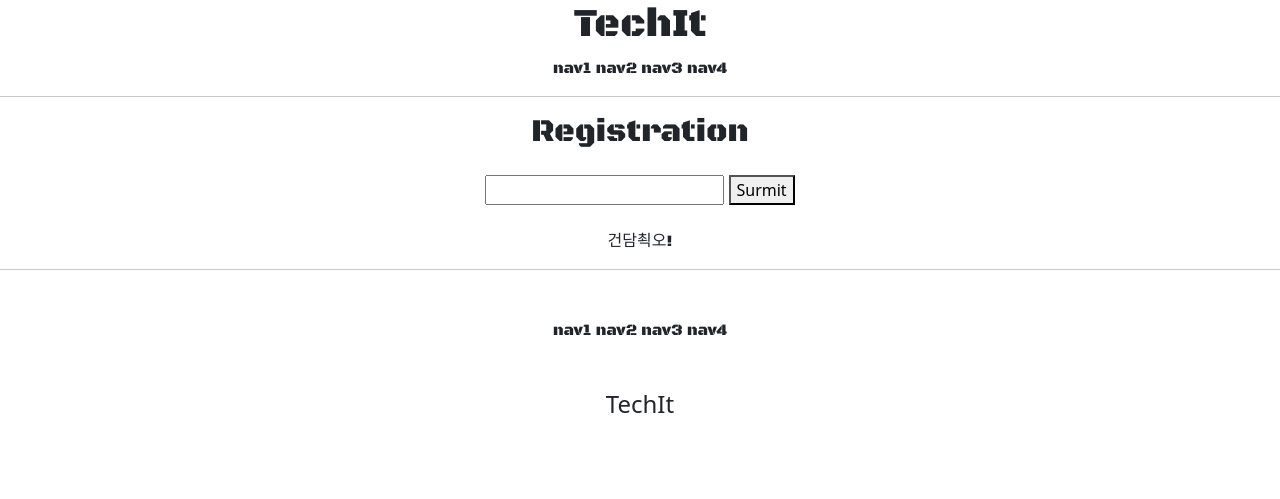
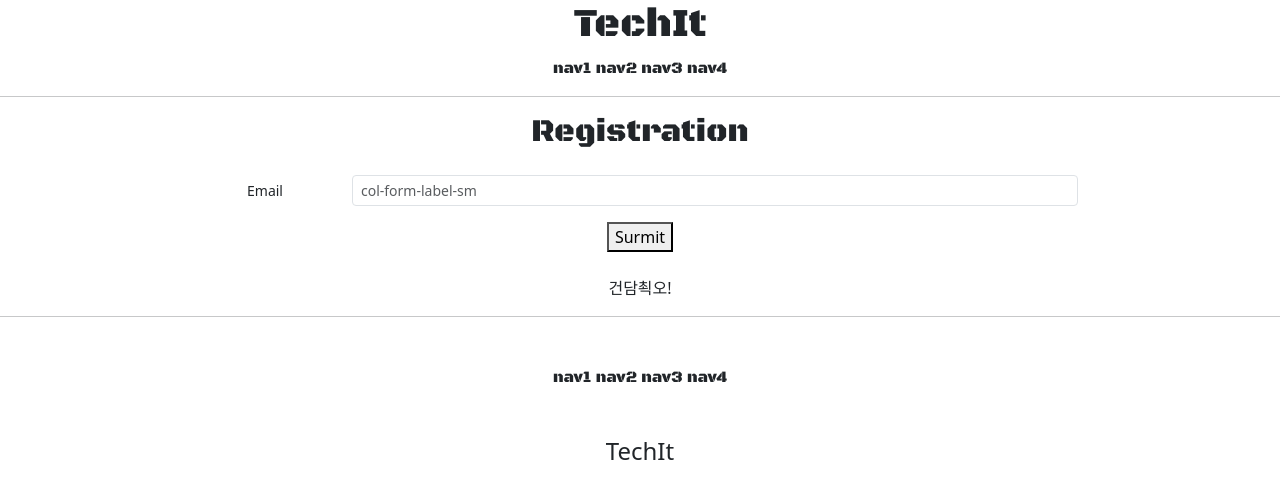
Before and after one commit to gmsjy914/techie, a Django app: page /accounts/hello_world/ in a window 1280 px wide. Shown: the top 499 px of the page. Run offline with Django 4.2, Linux system fonts and the light colour scheme.

Commit message:
검색창 가운대 정렬

```diff
--- a/accountapp/templates/accountapp/hello_world.html
+++ b/accountapp/templates/accountapp/hello_world.html
@@ -13,16 +13,20 @@
     <div class="my-4">
         <form action="/accounts/hello_world/" method="post">
             {% csrf_token %}
-            <input type="text" name="email">
+            <div class="row mb-3" style="max-width: 900px; margin: auto;">
+              <label for="colFormLabelSm" class="col-sm-2 col-form-label col-form-label-sm">Email</label>
+              <div class="col-sm-10">
+                <input type="email" name="email" class="form-control form-control-sm" id="colFormLabelSm" placeholder="col-form-label-sm">
+              </div>
+            </div>
             <button type="submit">
                Surmit
             </button>
         </form>
     </div>
 
-    <div  style="font-family: 'Black Ops One', cursive;">
+    <div>
         {{ temp }}
     </div>
-
 </div>
 {% endblock %}
```
Also changed, not shown: accountapp/migrations/0001_initial.py (added).
